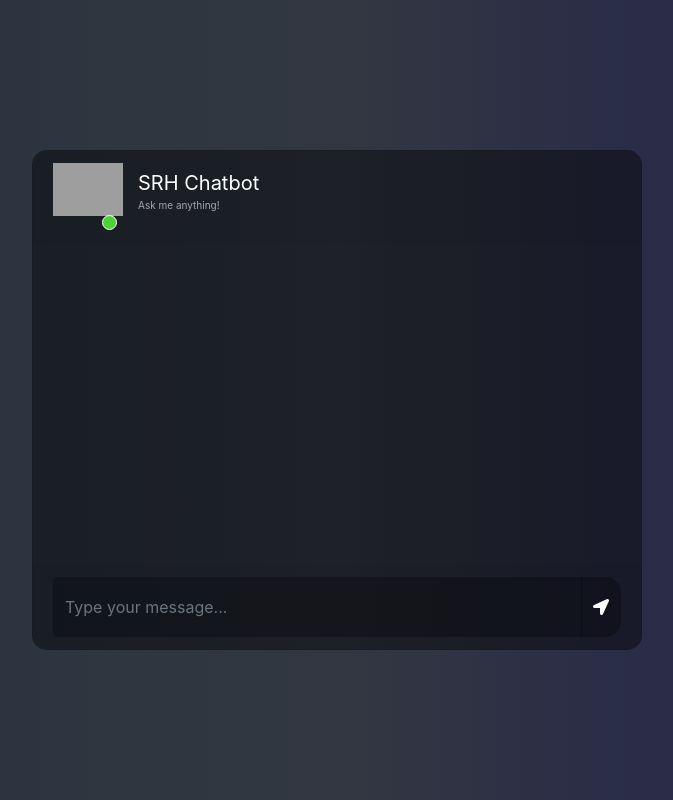
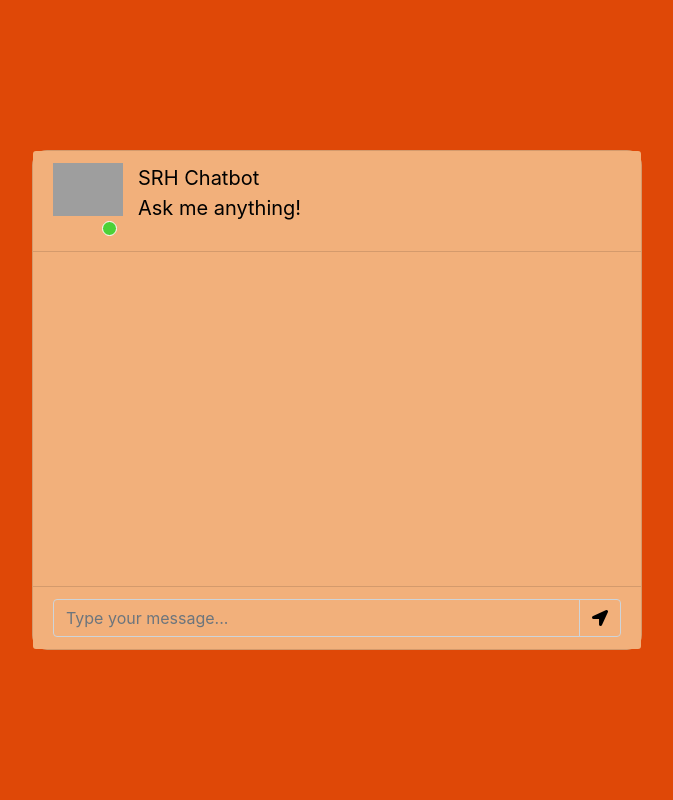
Before and after one commit to hassanspaceimam/SRH-CHATBOT-V3, a Flask app: page / in a window 1280 px wide. Shown: the whole page, without its empty margins (303-976 px from the left). Run offline with Flask 3, Linux system fonts and the light colour scheme; some libraries are stand-ins or nearby versions; grey boxes are pictures that could not be loaded.

Commit message:
chatbot style updated

```diff
--- a/static/style.css
+++ b/static/style.css
@@ -1,186 +1,133 @@
-body,html{
+body, html {
     height: 100%;
     margin: 0;
-	background: rgb(44, 47, 59);
-   background: -webkit-linear-gradient(to right, rgb(40, 59, 34), rgb(54, 60, 70), rgb(32, 32, 43));
-	background: linear-gradient(to right, rgb(38, 51, 61), rgb(50, 55, 65), rgb(33, 33, 78));
+    background: #DF4807; /* Medium orange background */
 }
 
-.chat{
+.chat {
     margin-top: auto;
     margin-bottom: auto;
 }
-.card{
+
+.card {
     height: 500px;
     border-radius: 15px !important;
-	background-color: rgba(0,0,0,0.4) !important;
+    background-color: #F2B07B; /* A complementary lighter shade for the card */
 }
-.contacts_body{
-	padding:  0.75rem 0 !important;
-	overflow-y: auto;
-	white-space: nowrap;
-}
-.msg_card_body{
+
+.contacts_body, .msg_card_body {
     overflow-y: auto;
 }
-.card-header{
-	border-radius: 15px 15px 0 0 !important;
-	border-bottom: 0 !important;
+
+.card-header, .card-footer, .search, .type_msg, .attach_btn, .send_btn, .search_btn {
+    background-color: #F2B07B; /* Changed to the lighter complementary color */
+    color: #000000 !important; /* Changed text color to black for visibility */
 }
-.card-footer{
-border-radius: 0 0 15px 15px !important;
-	border-top: 0 !important;
-}
-.container{
+
+.container {
     align-content: center;
 }
-.search{
-	border-radius: 15px 0 0 15px !important;
-	background-color: rgba(0,0,0,0.3) !important;
-	border:0 !important;
-	color:white !important;
+
+.search:focus, .type_msg:focus {
+    box-shadow: none !important;
+    outline: 0px !important;
 }
-.search:focus{
-	 box-shadow:none !important;
-   outline:0px !important;
-}
-.type_msg{
-	background-color: rgba(0,0,0,0.3) !important;
-	border:0 !important;
-	color:white !important;
-	height: 60px !important;
-	overflow-y: auto;
-}
-	.type_msg:focus{
-	 box-shadow:none !important;
-   outline:0px !important;
-}
-.attach_btn{
-	border-radius: 15px 0 0 15px !important;
-	background-color: rgba(0,0,0,0.3) !important;
-	border:0 !important;
-	color: white !important;
-	cursor: pointer;
-}
-.send_btn{
-	border-radius: 0 15px 15px 0 !important;
-	background-color: rgba(0,0,0,0.3) !important;
-	border:0 !important;
-	color: white !important;
-	cursor: pointer;
-}
-.search_btn{
-	border-radius: 0 15px 15px 0 !important;
-	background-color: rgba(0,0,0,0.3) !important;
-	border:0 !important;
-	color: white !important;
-	cursor: pointer;
-}
-.contacts{
+
+.contacts {
     list-style: none;
     padding: 0;
 }
-.contacts li{
+
+.contacts li {
     width: 100% !important;
     padding: 5px 10px;
     margin-bottom: 15px !important;
 }
-.active{
-	background-color: rgba(0,0,0,0.3);
+
+.active {
+    background-color: #E67E22; /* A darker orange for active element */
 }
-.user_img{
+
+.user_img, .user_img_msg {
     height: 70px;
     width: 70px;
-	border:1.5px solid #f5f6fa;
+    border: 1.5px solid #F2B07B; /* Border color adjusted to match card */
+}
 
+.img_cont, .img_cont_msg {
+    position: relative;
 }
-.user_img_msg{
-	height: 40px;
-	width: 40px;
-	border:1.5px solid #f5f6fa;
 
-}
-.img_cont{
-	position: relative;
-	height: 70px;
-	width: 70px;
-}
-.img_cont_msg{
-	height: 40px;
-	width: 40px;
-}
-.online_icon{
+.online_icon {
     position: absolute;
     height: 15px;
-	width:15px;
-	background-color: #4cd137;
+    width: 15px;
+    background-color: #4cd137; /* Green for online status */
     border-radius: 50%;
     bottom: 0.2em;
     right: 0.4em;
-	border:1.5px solid white;
+    border: 1.5px solid white;
 }
-.offline{
+
+.offline {
     background-color: #c23616 !important;
 }
-.user_info{
+
+.user_info {
     margin-top: auto;
     margin-bottom: auto;
     margin-left: 15px;
 }
-.user_info span{
+
+.user_info span, .user_info p {
     font-size: 20px;
-	color: white;
+    color: black; /* Black color for text for better readability */
 }
-.user_info p{
-	font-size: 10px;
-	color: rgba(255,255,255,0.6);
-}
-.video_cam{
+
+.video_cam {
     margin-left: 50px;
     margin-top: 5px;
 }
-.video_cam span{
-	color: white;
+
+.video_cam span {
+    color: #F2B07B; /* Color adjusted to match the lighter complementary color */
     font-size: 20px;
     cursor: pointer;
     margin-right: 20px;
 }
-.msg_cotainer{
+
+.msg_cotainer {
     margin-top: auto;
     margin-bottom: auto;
     margin-left: 10px;
     border-radius: 25px;
-	background-color: rgb(82, 172, 255);
+    background-color: #DF4807; /* Same as the background */
     padding: 10px;
     position: relative;
 }
-.msg_cotainer_send{
+
+.msg_cotainer_send {
     margin-top: auto;
     margin-bottom: auto;
     margin-right: 10px;
     border-radius: 25px;
-	background-color: #58cc71;
+    background-color: #DF4807; /* Same as the background */
     padding: 10px;
     position: relative;
 }
-.msg_time{
+
+.msg_time, .msg_time_send {
     position: absolute;
-	left: 0;
     bottom: -15px;
-	color: rgba(255,255,255,0.5);
+    color: rgba(0, 0, 0, 0.5); /* Dark color for timestamps */
     font-size: 10px;
 }
-.msg_time_send{
-	position: absolute;
-	right:0;
-	bottom: -15px;
-	color: rgba(255,255,255,0.5);
-	font-size: 10px;
-}
-.msg_head{
+
+.msg_head {
     position: relative;
 }
-#action_menu_btn{
+
+#action_menu_btn {
     position: absolute;
     right: 10px;
     top: 10px;
@@ -188,36 +135,42 @@ border-radius: 0 0 15px 15px !important;
     cursor: pointer;
     font-size: 20px;
 }
-.action_menu{
+
+.action_menu {
     z-index: 1;
     position: absolute;
     padding: 15px 0;
-	background-color: rgba(0,0,0,0.5);
+    background-color: #E67E22; /* A darker orange for action menu */
     color: white;
     border-radius: 15px;
     top: 30px;
     right: 15px;
     display: none;
 }
-.action_menu ul{
+
+.action_menu ul {
     list-style: none;
     padding: 0;
     margin: 0;
 }
-.action_menu ul li{
+
+.action_menu ul li {
     width: 100%;
     padding: 10px 15px;
     margin-bottom: 5px;
 }
-.action_menu ul li i{
+
+.action_menu ul li i {
     padding-right: 10px;
 }
-.action_menu ul li:hover{
+
+.action_menu ul li:hover {
     cursor: pointer;
-	background-color: rgba(0,0,0,0.2);
+    background-color: #E67E22; /* A darker orange on hover */
 }
-@media(max-width: 576px){
-	.contacts_card{
+
+@media(max-width: 576px) {
+    .contacts_card {
         margin-bottom: 15px !important;
     }
 }
```
Lines whose indentation alone changed are shown as unchanged.
